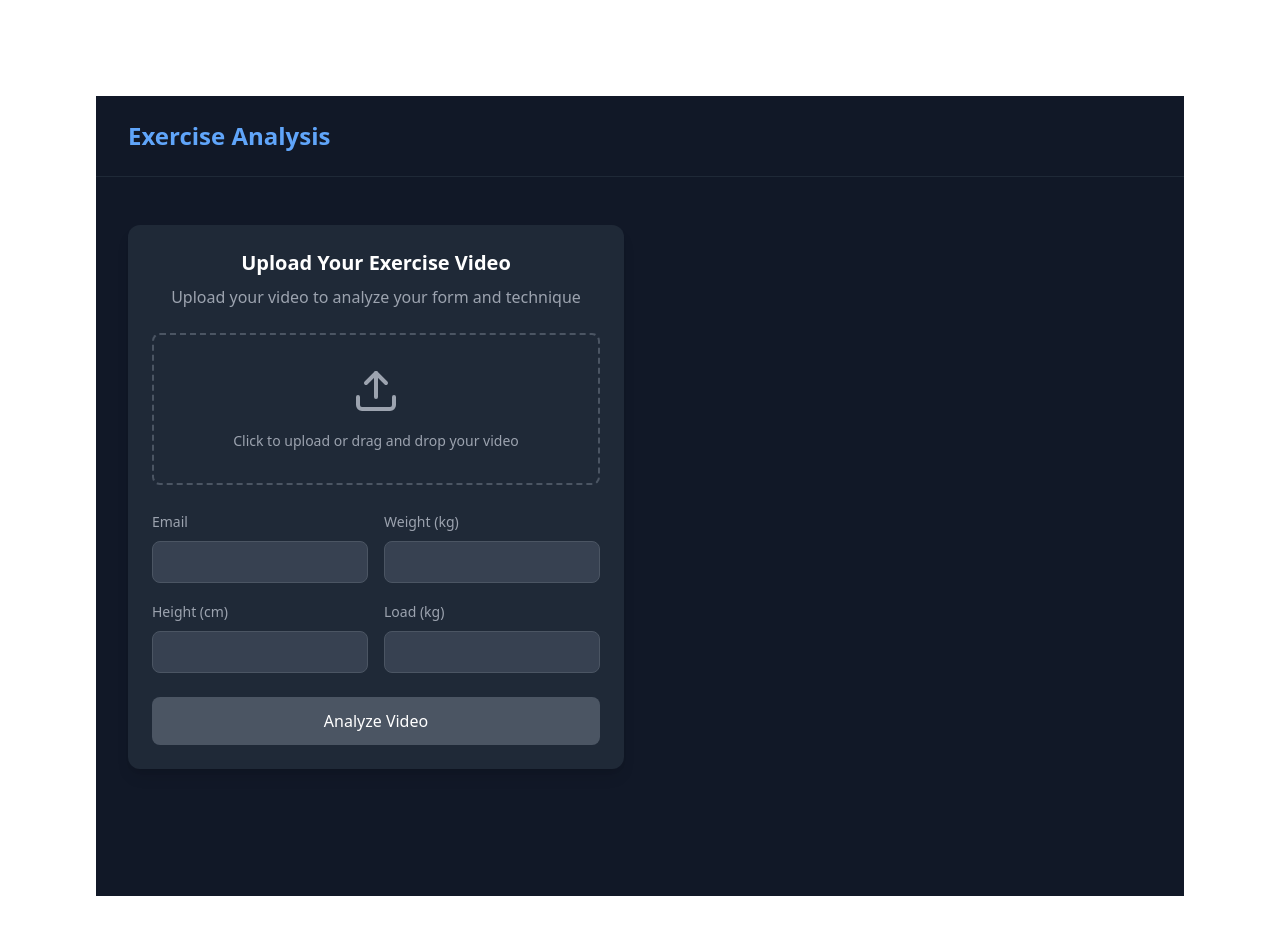
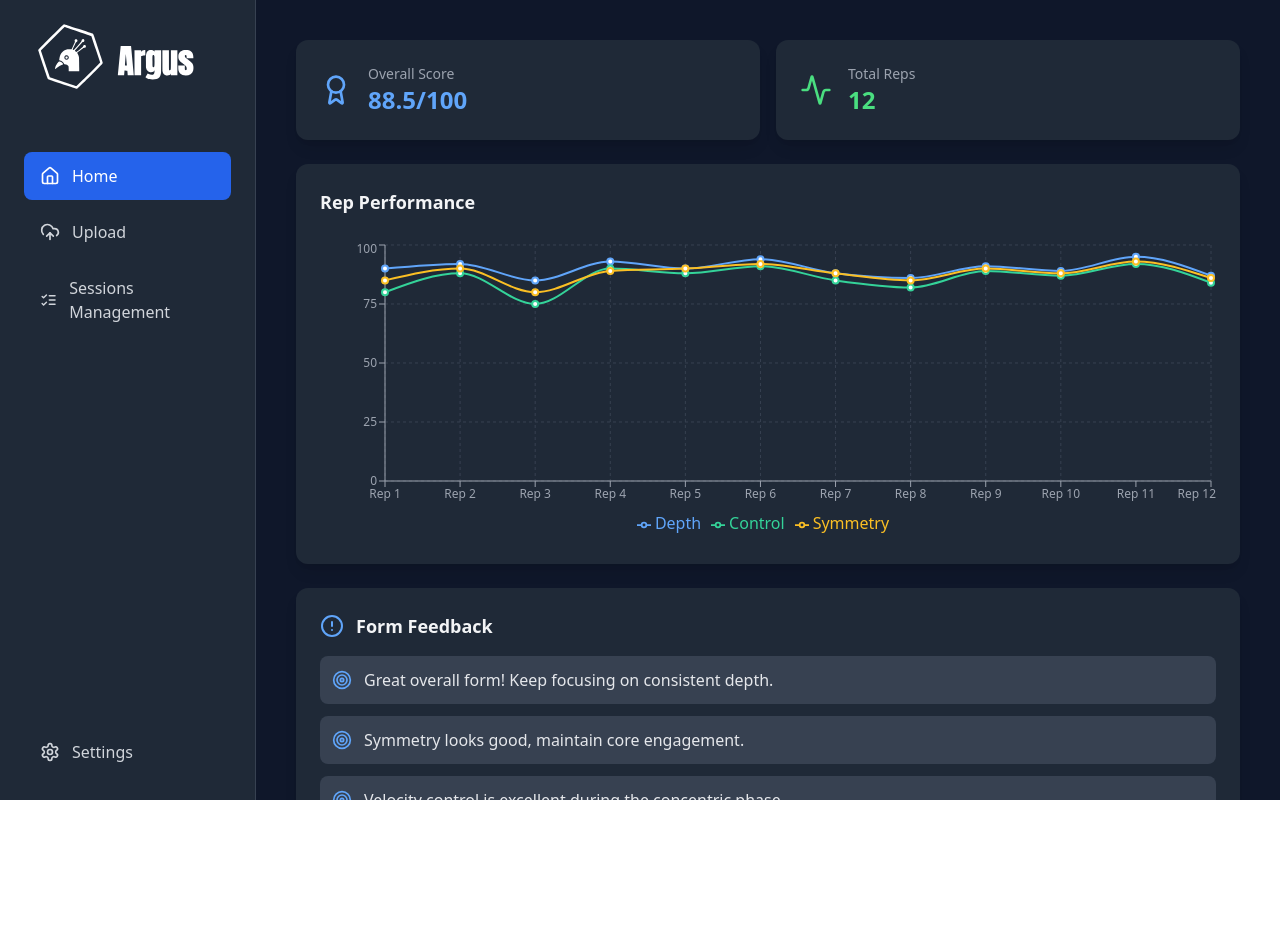
Before and after one commit to Viniciusmrp/blo-upload, a Next.js app: page / in a window 1280 px wide. Shown: the top 934 px of the page. After the commit the page ends 800 px from the top, so only its background shows below. Built offline with nearby package versions, Linux system fonts and the light colour scheme.

Commit message:
CHanges layout

```diff
--- a/package.json
+++ b/package.json
@@ -24,7 +24,7 @@
     "eslint-config-next": "13.3.0",
     "firebase": "^9.22.1",
     "firebase-admin": "^11.8.0",
-    "lucide-react": "^0.162.0",
+    "lucide-react": "^0.511.0",
     "nanoid": "^4.0.2",
     "next": "13.3.0",
     "postcss": "8.4.22",
--- a/src/app/page.tsx
+++ b/src/app/page.tsx
@@ -1,15 +1,47 @@
-/**To summarize, this code imports the "Image" component from Next.js for optimized image loading, imports the "Inter" font from a Google Fonts package, and imports the "NewUpload" component from a local file. It then defines a React component called "Home" that represents the main content of a web page. Within this component, it renders a <main> element with a specific layout and includes the "NewUpload" component for file uploading functionality. */
+// app/page.tsx
+import AppLayout from '@/components/AppLayout'; // Adjust path if necessary
+import ExerciseAnalysis from '@/components/ExerciseAnalysis'; // Adjust path if necessary
+import { Inter } from "next/font/google";
 
-import Image from "next/image";
-import { Inter } from "next/font/google";
-import NewUpload from "@/components/NewUpload";
+// If you're using the Inter font globally via globals.css or layout.tsx, you might not need this here.
+// Otherwise, ensure it's applied. For this example, I'm assuming it's handled.
+// const inter = Inter({ subsets: ["latin"] });
 
-const inter = Inter({ subsets: ["latin"] });
+// Mock data for ExerciseAnalysis - replace with your actual data fetching logic
+const mockAnalysisData = {
+  status: 'success' as const, // Use 'as const' for string literal types
+  average_score: 88.5,
+  total_reps: 12,
+  rep_scores: [
+    { total_score: 85, depth_score: 90, velocity_control_score: 80, symmetry_score: 85, stability_score: 85 },
+    { total_score: 90, depth_score: 92, velocity_control_score: 88, symmetry_score: 90, stability_score: 90 },
+    { total_score: 82, depth_score: 85, velocity_control_score: 75, symmetry_score: 80, stability_score: 88 },
+    { total_score: 91, depth_score: 93, velocity_control_score: 90, symmetry_score: 89, stability_score: 92 },
+    { total_score: 89, depth_score: 90, velocity_control_score: 88, symmetry_score: 90, stability_score: 88 },
+    { total_score: 92, depth_score: 94, velocity_control_score: 91, symmetry_score: 92, stability_score: 91 },
+    { total_score: 87, depth_score: 88, velocity_control_score: 85, symmetry_score: 88, stability_score: 87 },
+    { total_score: 85, depth_score: 86, velocity_control_score: 82, symmetry_score: 85, stability_score: 87 },
+    { total_score: 90, depth_score: 91, velocity_control_score: 89, symmetry_score: 90, stability_score: 90 },
+    { total_score: 88, depth_score: 89, velocity_control_score: 87, symmetry_score: 88, stability_score: 88 },
+    { total_score: 93, depth_score: 95, velocity_control_score: 92, symmetry_score: 93, stability_score: 92 },
+    { total_score: 86, depth_score: 87, velocity_control_score: 84, symmetry_score: 86, stability_score: 87 },
+  ],
+  feedback: [
+    "Great overall form! Keep focusing on consistent depth.",
+    "Symmetry looks good, maintain core engagement.",
+    "Velocity control is excellent during the concentric phase."
+  ]
+};
 
-export default function Home() {
+// This is your main page component for the `/` route
+export default function ExerciseDashboardPage() {
   return (
-    <main className="flex min-h-screen flex-col items-center justify-between p-24">
-      <NewUpload />
-    </main>
+    // The AppLayout will provide the sidebar and overall page structure
+    // The Inter font class can be applied to a higher-level element if not already globally applied
+    // For example, in your root layout.tsx: <body className={inter.className}>
+    <AppLayout>
+      {/* The ExerciseAnalysis component will be rendered in the main content area of AppLayout */}
+      <ExerciseAnalysis analysisData={mockAnalysisData} />
+    </AppLayout>
   );
 }
--- /dev/null
+++ b/src/components/AppLayout.tsx
@@ -0,0 +1,108 @@
+"use client";
+
+import React, { useState } from 'react';
+import Image from 'next/image';
+import { Home, UploadCloud, ListChecks, Settings, ChevronDown, Bell, UserCircle } from 'lucide-react';
+
+interface NavItemProps {
+  icon: React.ElementType;
+  label: string;
+  href?: string;
+  isActive?: boolean;
+  onClick?: () => void;
+}
+
+const NavItem: React.FC<NavItemProps> = ({ icon: Icon, label, isActive, onClick }) => {
+  return (
+    <a
+      href="#"
+      onClick={onClick}
+      className={`flex items-center space-x-3 px-4 py-3 rounded-lg cursor-pointer transition-colors duration-150 ease-in-out
+                  ${isActive ? 'bg-blue-600 text-white' : 'text-gray-300 hover:bg-gray-700 hover:text-white'}`}
+    >
+      <Icon className="h-5 w-5" />
+      <span>{label}</span>
+    </a>
+  );
+};
+
+interface AppLayoutProps {
+  children: React.ReactNode;
+}
+
+const AppLayout: React.FC<AppLayoutProps> = ({ children }) => {
+  const [activePage, setActivePage] = useState<string>('Home'); // This state will now only affect sidebar active item
+  // const userName = "Vinicius Perez"; // No longer used if header is removed
+
+  return (
+    <div className="flex h-screen bg-slate-900 text-gray-100 font-inter">
+      {/* Sidebar */}
+      <aside className="w-64 bg-gray-800 p-6 space-y-6 border-r border-gray-700 flex flex-col">
+        {/* Logo Image */}
+        <div className="flex justify-center items-center mb-6">
+          <Image
+            src="/logo-white.svg"   // IMPORTANT: Ensure this path is correct for your white SVG logo
+            alt="Argus Platform Logo"
+            width={180}             // Adjust width as needed
+            height={60}             // Adjust height as needed
+            priority
+          />
+        </div>
+
+        {/* Navigation */}
+        <nav className="flex-grow">
+          <ul className="space-y-2">
+            <li>
+              <NavItem
+                icon={Home}
+                label="Home"
+                isActive={activePage === 'Home'}
+                onClick={() => setActivePage('Home')}
+              />
+            </li>
+            <li>
+              <NavItem
+                icon={UploadCloud}
+                label="Upload"
+                isActive={activePage === 'Upload'}
+                onClick={() => setActivePage('Upload')}
+              />
+            </li>
+            <li>
+              <NavItem
+                icon={ListChecks}
+                label="Sessions Management"
+                isActive={activePage === 'Sessions'}
+                onClick={() => setActivePage('Sessions')}
+              />
+            </li>
+          </ul>
+        </nav>
+
+        {/* Settings at the bottom */}
+        <div>
+          <ul>
+            <li>
+              <NavItem
+                icon={Settings}
+                label="Settings"
+                isActive={activePage === 'Settings'}
+                onClick={() => setActivePage('Settings')}
+              />
+            </li>
+          </ul>
+        </div>
+      </aside>
+
+      {/* Main Content Area - Header removed */}
+      <div className="flex-1 flex flex-col overflow-hidden">
+        {/* Page Content */}
+        <main className="flex-1 overflow-x-hidden overflow-y-auto bg-slate-900 p-6 md:p-8 lg:p-10">
+          {children}
+        </main>
+      </div>
+    </div>
+  );
+};
+
+export default AppLayout;
--- a/src/components/ExerciseAnalysis.tsx
+++ b/src/components/ExerciseAnalysis.tsx
@@ -1,3 +1,4 @@
+"use client";
 import React from 'react';
 import { LineChart, Line, XAxis, YAxis, CartesianGrid, Tooltip, Legend, ResponsiveContainer } from 'recharts';
 import { Award, Target, Activity, AlertCircle } from 'lucide-react';
```
Also changed, not shown: public/logo-white.svg (added), 1 other file (tests, documents, lock files or other folders).
